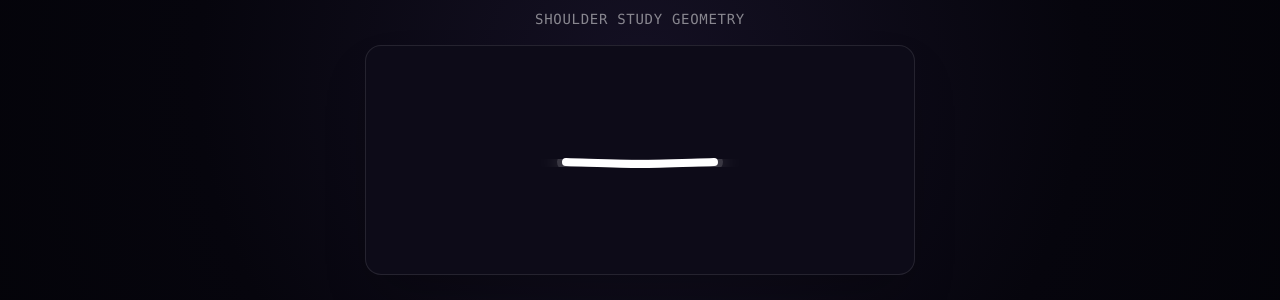
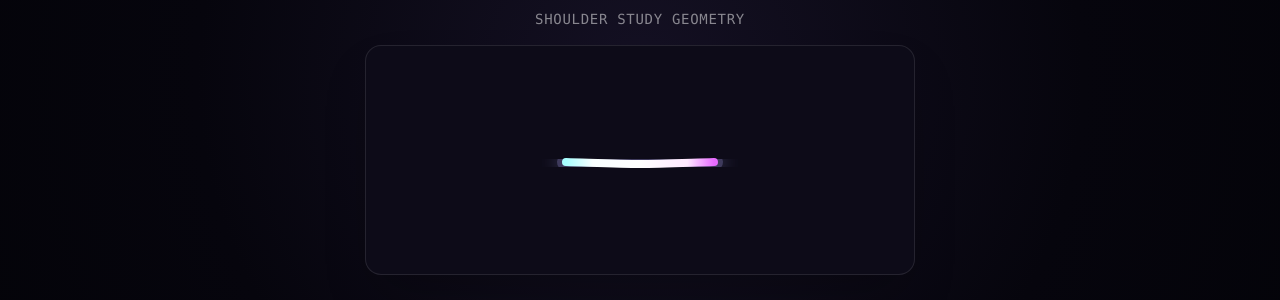
Before and after one commit to RishulGupta/stickmanui, a React (Vite) app: page / in a window 1280 px wide. Both pictures are taken after a click on the button "Shoulder Study". Shown: the part 258-558 px from the top of the page. Built offline with nearby package versions, Linux system fonts and the light colour scheme.

Commit message:
Apply Stage 3: Split light bloom and add shoulderGradient

```diff
--- a/src/components/ShoulderStudy.tsx
+++ b/src/components/ShoulderStudy.tsx
@@ -18,9 +18,24 @@ export default function ShoulderStudy() {
             <feMergeNode in="SourceGraphic" />
           </feMerge>
         </filter>
+
+        <linearGradient
+          id="shoulderGradient"
+          x1="176"
+          y1="94"
+          x2="324"
+          y2="94"
+          gradientUnits="userSpaceOnUse"
+        >
+          <stop offset="0%" stopColor="#A7FFFF" />
+          <stop offset="18%" stopColor="#F8FFFF" />
+          <stop offset="50%" stopColor="#FFFFFF" />
+          <stop offset="82%" stopColor="#FFE9FF" />
+          <stop offset="100%" stopColor="#E76BFF" />
+        </linearGradient>
       </defs>
 
-      {/* Glow Layer */}
+      {/* Left Cyan Bloom */}
       <path
         d="
           M176 92
@@ -28,14 +43,14 @@ export default function ShoulderStudy() {
           C268 94 292 93 324 92
         "
         fill="none"
-        stroke="#ffffff"
+        stroke="#7FF8FF"
         strokeWidth="18"
         strokeLinecap="round"
-        opacity="0.18"
+        opacity=".16"
         filter="url(#shoulderGlow)"
       />
 
-      {/* Geometry */}
+      {/* Right Purple Bloom */}
       <path
         d="
           M176 92
@@ -43,7 +58,22 @@ export default function ShoulderStudy() {
           C268 94 292 93 324 92
         "
         fill="none"
-        stroke="#ffffff"
+        stroke="#E06CFF"
+        strokeWidth="18"
+        strokeLinecap="round"
+        opacity=".16"
+        filter="url(#shoulderGlow)"
+      />
+
+      {/* Main Tube */}
+      <path
+        d="
+          M176 92
+          C208 93 232 94 250 94
+          C268 94 292 93 324 92
+        "
+        fill="none"
+        stroke="url(#shoulderGradient)"
         strokeWidth="8"
         strokeLinecap="round"
       />
```
